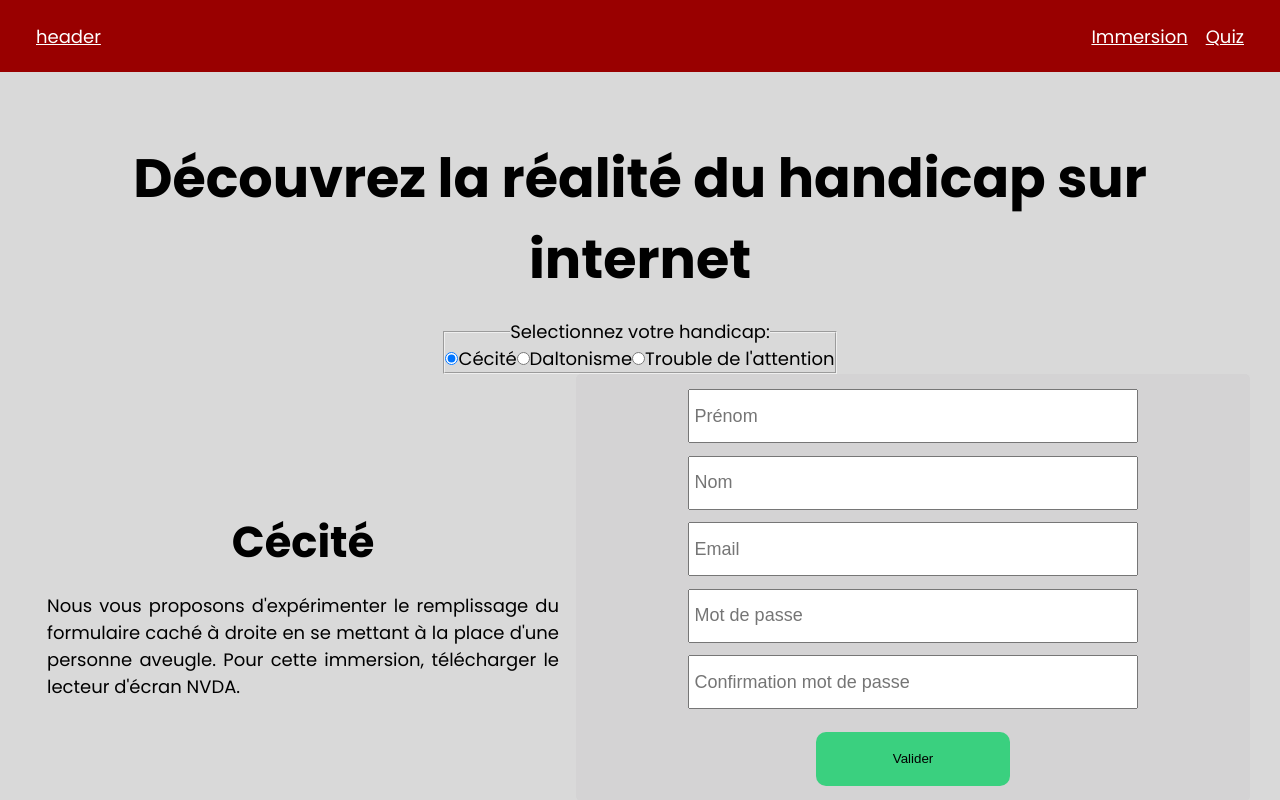
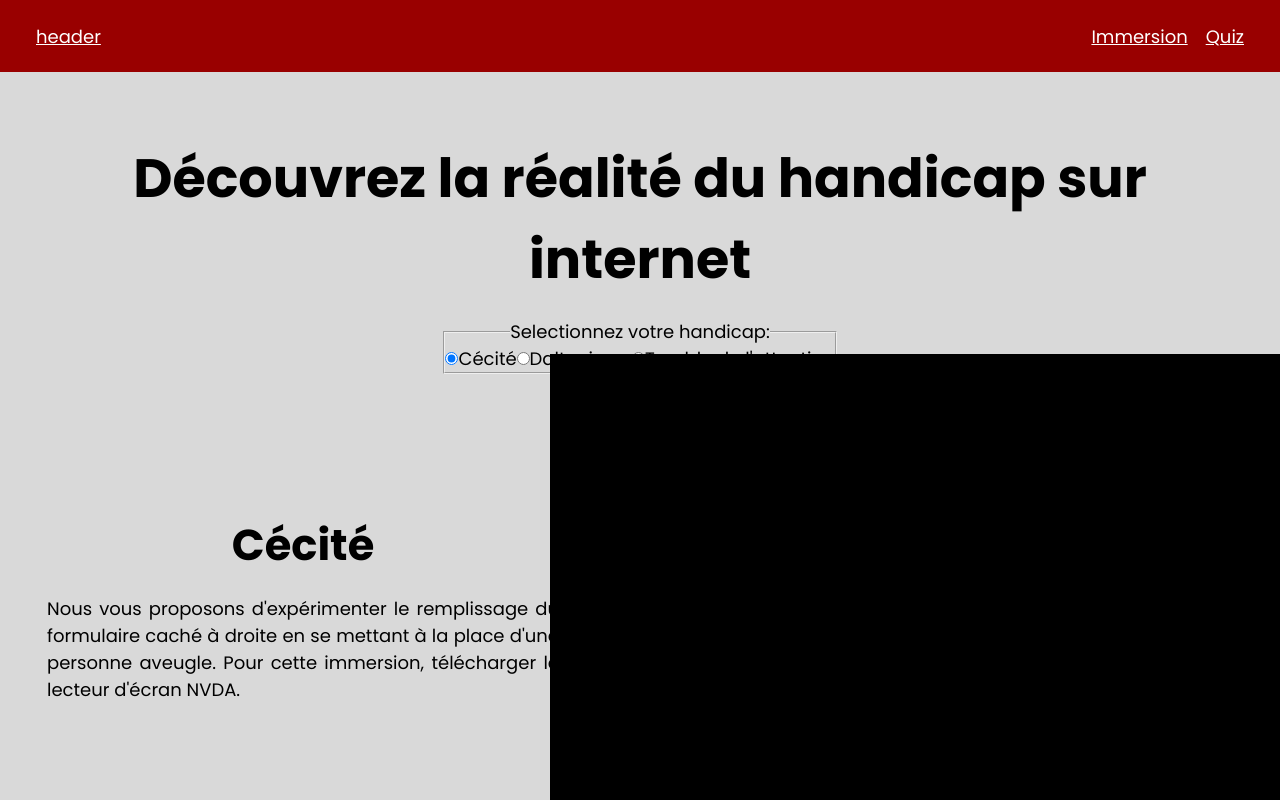
Before and after one commit to julien44830/equityweb, a React (Vite) app in the folder client/: page /immersion in a window 1280 px wide. Both pictures are taken after a click on the radio button 451 px from the left and 358 px from the top of the page. Shown: the top 800 px of the page. Built offline with nearby package versions, Linux system fonts and the light colour scheme.

Commit message:
blind form finished

```diff
--- a/client/src/components/BlindForm.jsx
+++ b/client/src/components/BlindForm.jsx
@@ -7,7 +7,7 @@ function BlindForm (){
             </aside>
             <form class="form">
                 <div class="form-item">
-                    <input type="text" id="firstname" name="firstname"/>
+                    <input type="text" id="firstname" name="firstname" required/>
                     <label htmlFor="firstname">Prénom</label>
                 </div>
                 <div class="form-item">
@@ -28,6 +28,8 @@ function BlindForm (){
                 </div>
                 <button type="submit">Valider</button>
             </form>
+            <div className="black-square">
+            </div>
         </section>
     )
 }
--- a/client/src/pages/FormPage.jsx
+++ b/client/src/pages/FormPage.jsx
@@ -30,14 +30,17 @@ const data = {
 function FormPage() {
     const [handicap, setHandicap] = useState(0);
     const [component, setComponent] = useState("Trouble")
+    console.log("ici c'est le component", component)
     const ComponentToRender = data[component].component;
 
   return (
     <main className="formpage">
       <h1 tabIndex="0">Découvrez la réalité du handicap sur internet</h1>
       <NavForm setHandicap={setHandicap} setComponent={setComponent} handicap={handicap} />
-      <TemplateForm data={data[component]} />
+      {component !== "BlindForm" ?
+      <TemplateForm data={data[component]} /> : null }
       {ComponentToRender && <ComponentToRender />}
+
     </main>
   );
 }
--- a/client/src/styles/globals.css
+++ b/client/src/styles/globals.css
@@ -212,7 +212,7 @@ h4 {
 .form-item label{
   position: absolute;
   cursor: text;
-  z-index: 2;
+  /* z-index: 2; */
   top: 13px;
   left: 10px;
   font-size: 12px;
@@ -229,3 +229,12 @@ h4 {
 .form-item input:focus + label{
   color: blue
 }
+
+.black-square{
+    background-color: black;
+    position: absolute;
+    right: 0;
+    width: 57%;
+    height: 59vh;
+    z-index: 2;
+}
```
